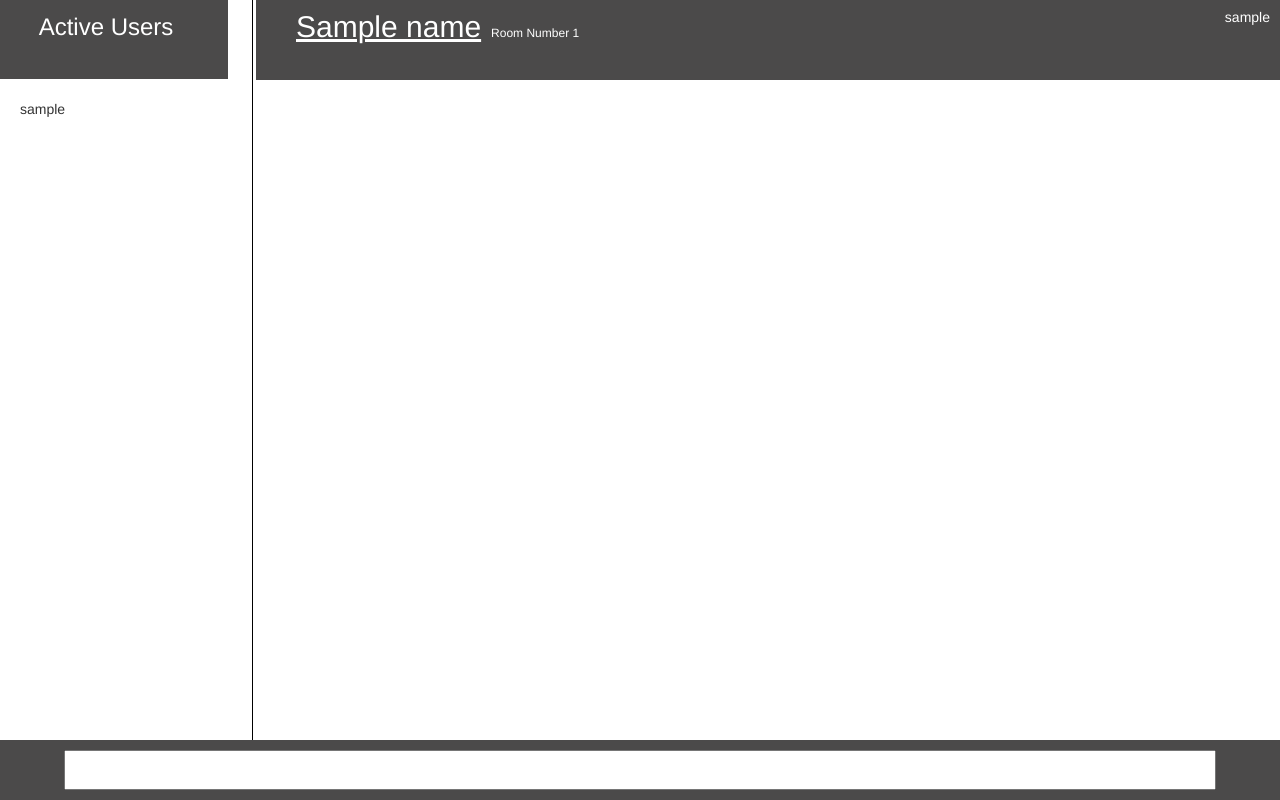
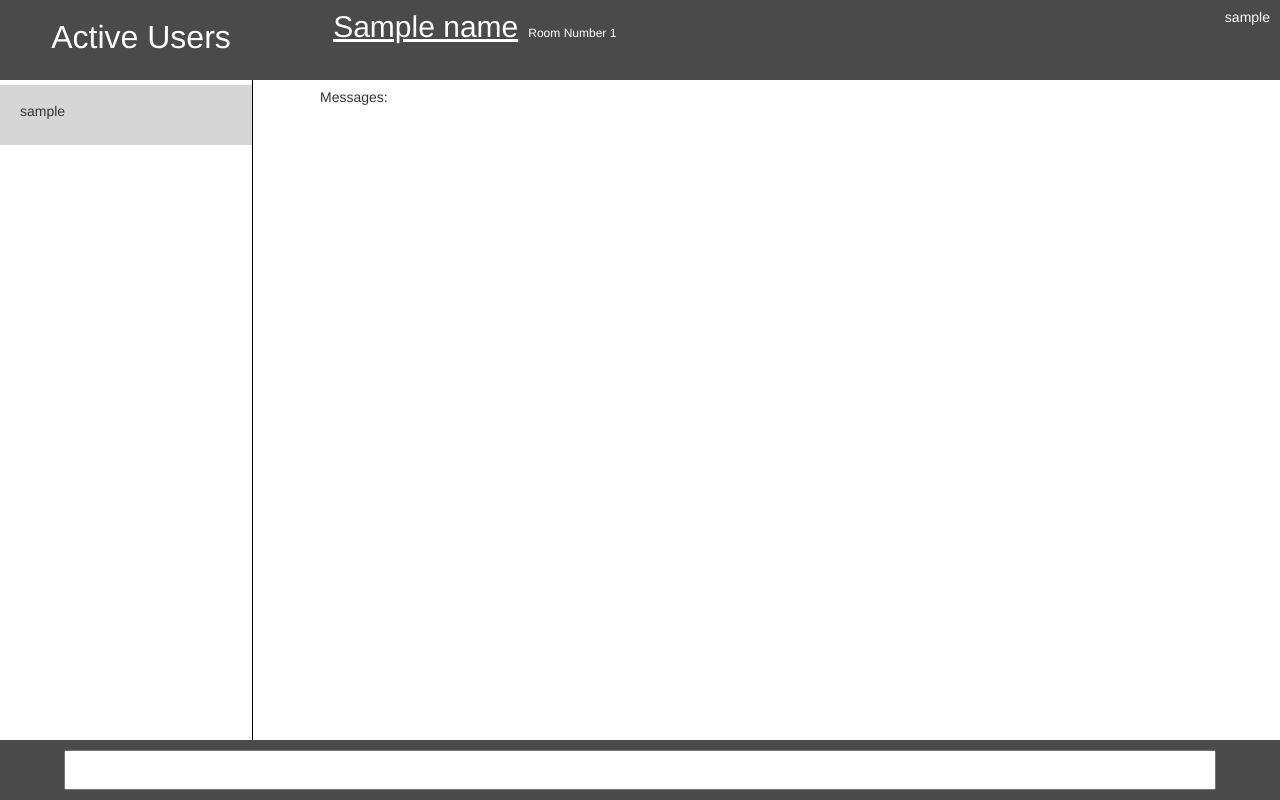
Before and after one commit to T-Boya/Nemo, a Django app: template templates/room.html in a window 1280 px wide. Run offline with Django 3.2, Linux system fonts and the light colour scheme; tables that the repository leaves empty hold one stand-in row (values such as "Sample post"); the template is opened without the code that fills it: values that come from a table or form of the project are taken from there, most other values are stand-ins (such as "Sample title", 1, 10 or a date in 2020); some libraries are stand-ins or nearby versions.

Commit message:
finished room page styling for now

```diff
--- a/Nemo/views.py
+++ b/Nemo/views.py
@@ -29,7 +29,7 @@
                     return redirect('room', slug=room.slug, id=room.id)
 
                 except ObjectDoesNotExist:
-                    message = "Room could not be found. Start your search with \c to create it?"
+                    message = "Room could not be found. Start your search with /c to create it?"
                 return render(request, 'home.html', {'username':username, 'message' : message,})
 
             else:
@@ -46,7 +46,7 @@
             return redirect('room', id = theroom.id, slug = theroom.slug)
 
         else:
-            message = 'Please start your search with /c or /s'
+            message = 'Please start your input with /c or /s'
             return render(request, 'home.html', {'username':username, 'message' : message,})
 
     else:
--- a/templates/room.html
+++ b/templates/room.html
@@ -1,27 +1,31 @@
 {% extends 'base.html' %}
 {% load staticfiles %}
 {% block content %}
-<div class="left" style="float: left; width: 19vw; height: 100vh; border-right: 1px solid black; display: inline-block; margin: 0; padding: 0;">
-<div class="header" style="background-color: rgb(75, 74, 74); color: white; height: 13.2vh; margin-top: -3.3vh; margin-left: -2vw; width: 19vw; padding-top: 20px;">
-<h3 style="text-align: center;">Active Users</h3>
-</div>
-{% for user in users %}
-<p style="margin: 10px; margin-bottom: 20px; margin-top: 20px;">{{ user }}</p>
-{% endfor %}
-</div>
-
-<div class="right" style="float: right; width: 80vw; display: inline-block; overflow: hidden; padding: 0; margin: 0;">
-<div class="header" style="background-color: rgb(75, 74, 74);; color: white; height: 10vh;">
+<header class="fixed-top" style="background-color: rgb(75, 74, 74);; color: white; height: 10vh;">
+        <h3 style="float: left; margin-left: 4vw; margin-right: 8vw; font-size: 4vh;">Active Users</h3>
         <h5 style="margin-right: 10px; float: right; position: relative;">{{ username }}</h5>
         <div style="margin-left: 40px; padding-top: 10px; padding-bottom: 20px;">
             <h2 style="display: inline; margin-right: 5px; text-decoration: underline;">{{ name }}</h2><h6 style="display: inline; margin-left: 5px;">Room Number {{ room.id }}</h6>
         </div>
+</header>
+
+<div class="left" style="float: left; width: 19vw; height: 100vh; border-right: 1px solid black; display: inline-block; margin: 0; padding-top: 10vh;">
+
+{% for user in users %}
+<div style="background-color: rgb(214, 214, 214); margin-left: -1vw; padding: 0; height: 7.5vh; width: 19.9vw;">
+    <p style="margin: 10px; margin-bottom: 5px; margin-top: 5px; padding-top: 2vh; padding-left: 1vw;">{{ user }}</p>
 </div>
+{% endfor %}
+
+</div>
+
+<div class="right" style="float: right; width: 80vw; display: inline-block; overflow: hidden; padding: 0; margin: 0; padding-top: 10vh; padding-left: 5vw;">
         {% if admin %}
-        <p>Admin</p>
+        <p style="margin-left: -3vw;">You are this room's admin</p>
         {% endif %}
+        <h5>Messages:</h5>
         {% for message in messages %}
-            {{ message.message }}<br>
+            <p><span class="poster" style="font-weight: bold;">{{ message.poster }}:</span> {{ message.message }}</p>
         {% endfor %}
     <footer class="fixed-bottom" style="width: 100%; padding: 10px; text-align: center; background-color: rgb(75, 74, 74);">
         <form id="PostForm" method="post" action="{% url 'room' slug=room.slug id=room.id %}">
```
